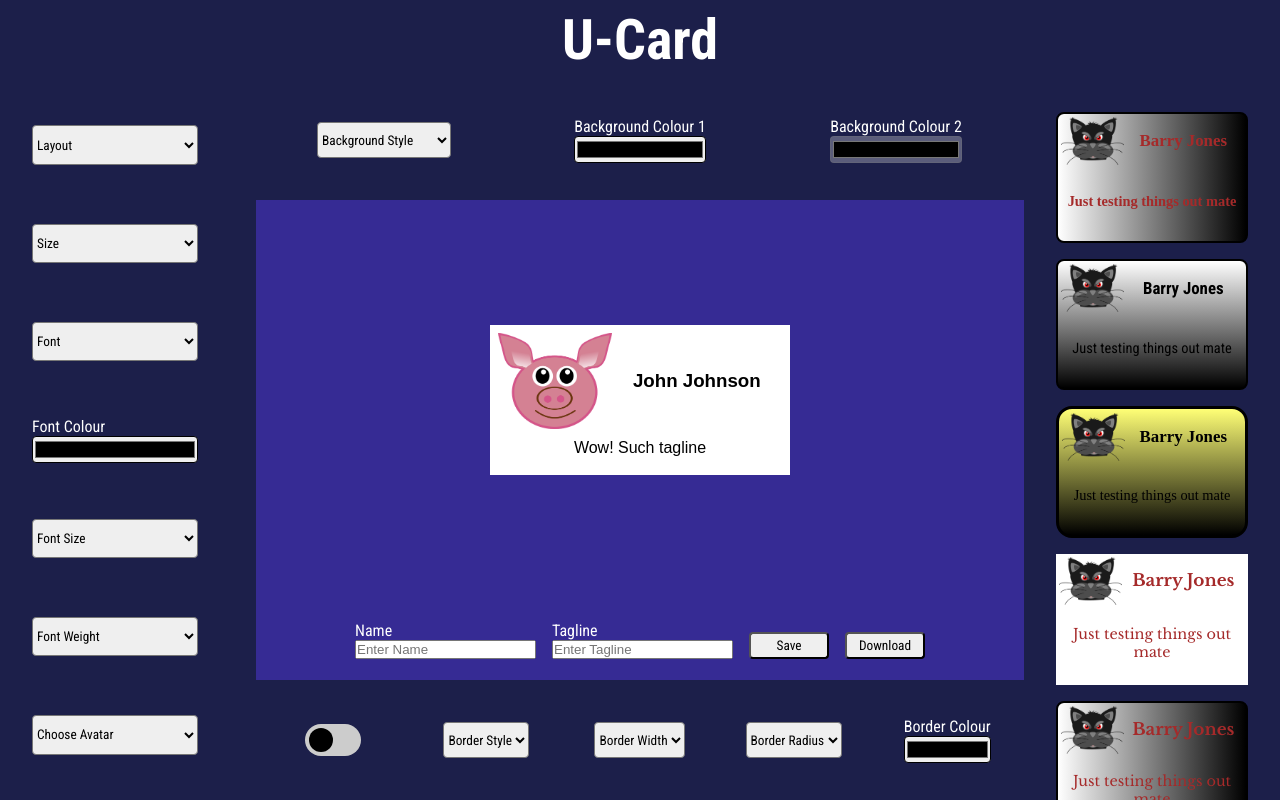
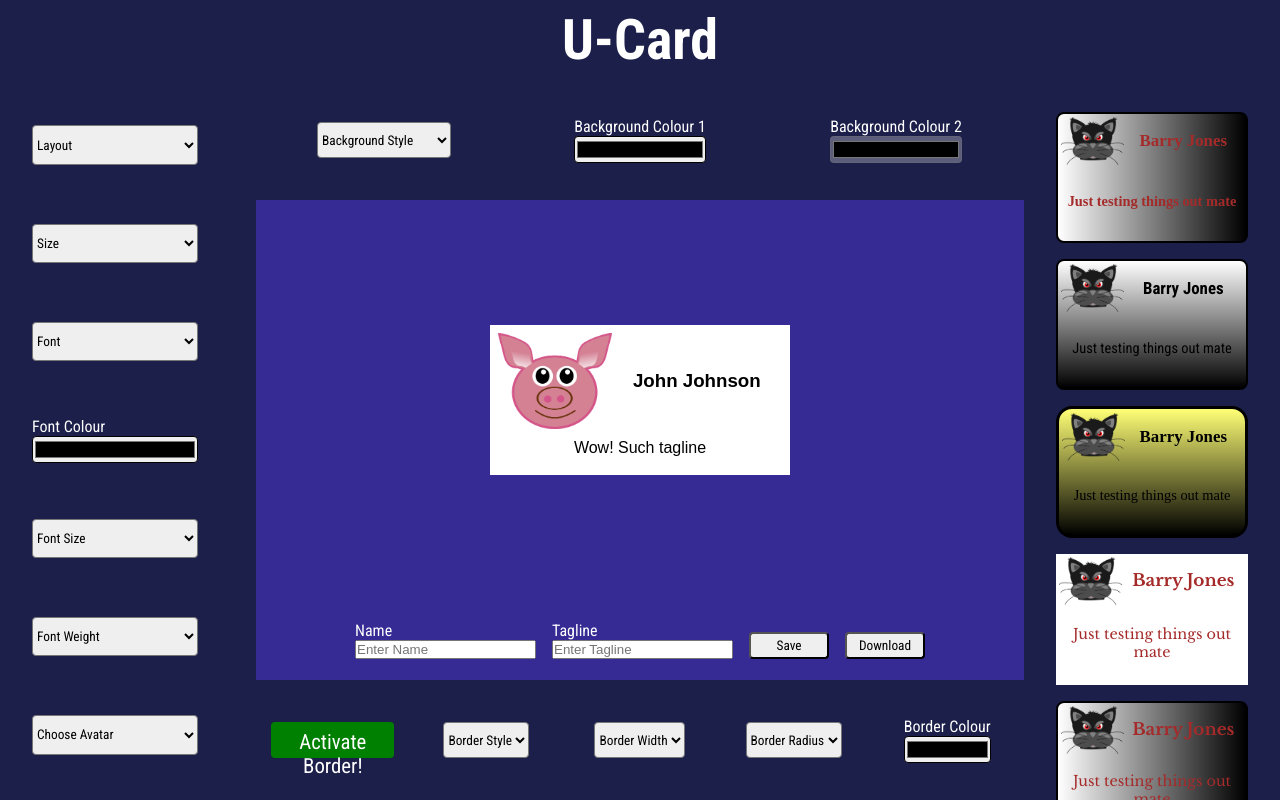
Before and after one commit to TomBirbeck/personal-card-designer, a React (Create React App) app: page / in a window 1280 px wide. Built offline with nearby package versions, Linux system fonts and the light colour scheme; a web font is replaced by a local one.

Commit message:
swapped out toggle for button to turn border on and off

```diff
--- a/src/components/BottomMenu/BottomMenu.css
+++ b/src/components/BottomMenu/BottomMenu.css
@@ -19,65 +19,20 @@
   border-radius: 0.25rem;
 }
 
-/* The switch - the box around the slider */
-.switch {
-    position: relative;
-    display: inline-block;
-    width: 3.5rem;
-    height: 2rem;
-  }
+.border-buttons {
+  height: 30%;
+  width: 80%;
+  border-radius: 0.25rem;
+  border: none;
+  padding: 0.5rem;
+  color: white;
+  font-size: 1.3rem;
+}
 
-  /* Hide default HTML checkbox */
-  .switch input {
-    opacity: 0;
-    width: 0;
-    height: 0;
-  }
+.border-on-button {
+  background-color: green;
+}
 
-  /* The slider */
-  .slider {
-    position: absolute;
-    cursor: pointer;
-    top: 0;
-    left: 0;
-    right: 0;
-    bottom: 0;
-    background-color: #ccc;
-    -webkit-transition: .4s;
-    transition: .4s;
-  }
-
-  .slider::before {
-    position: absolute;
-    content: "";
-    height: 1.5rem;
-    width: 1.5rem;
-    left: 4px;
-    bottom: 4px;
-    background-color: black;
-    -webkit-transition: .4s;
-    transition: .4s;
-  }
-
-  input:checked + .slider {
-    background-color: #2196F3;
-  }
-
-  input:focus + .slider {
-    box-shadow: 0 0 1px #2196F3;
-  }
-
-  input:checked + .slider:before {
-    -webkit-transform: translateX(26px);
-    -ms-transform: translateX(26px);
-    transform: translateX(26px);
-  }
-
-  /* Rounded sliders */
-  .slider.round {
-    border-radius: 2rem;
-  }
-
-  .slider.round::before {
-    border-radius: 50%;
-  }
+.border-off-button {
+  background-color: red;
+}
--- a/src/components/BottomMenu/index.tsx
+++ b/src/components/BottomMenu/index.tsx
@@ -28,10 +28,14 @@ const BottomMenu = () => {
 
     return (
         <div className="bottom-menu">
-            <label className="switch">
-                <input type="checkbox" onChange={handleBorder}/>
-                <span className="slider round"></span>
-                </label>
+            {!cardProperties.border ?
+            <button className='border-buttons border-on-button' onClick={handleBorder}>
+                Activate Border!
+            </button> :
+            <button className='border-buttons border-off-button' onClick={handleBorder}>
+                Deactivate Border!
+            </button>
+            }
             <select
         className='selections-bottom'
         onChange={handleBorderStyle}
```
Also changed, not shown: 1 other file (tests, documents, lock files or other folders).
